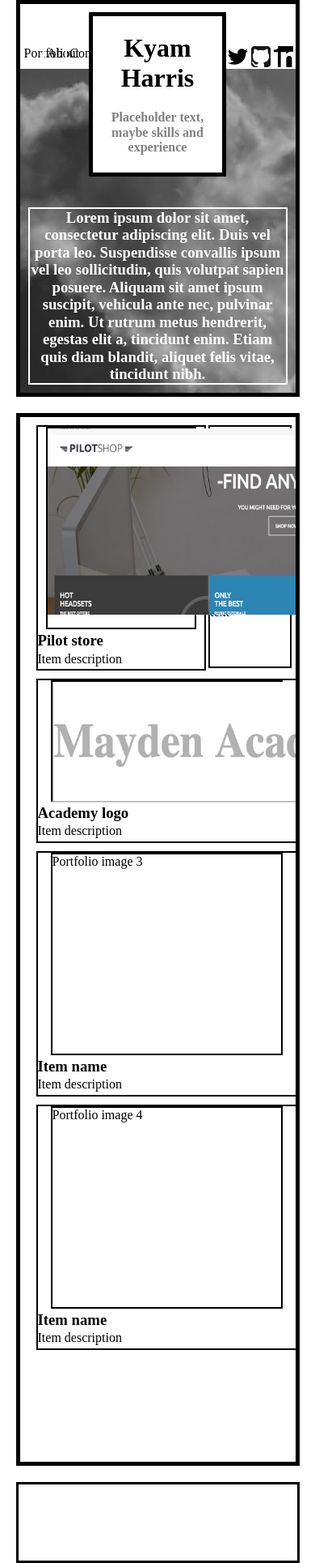
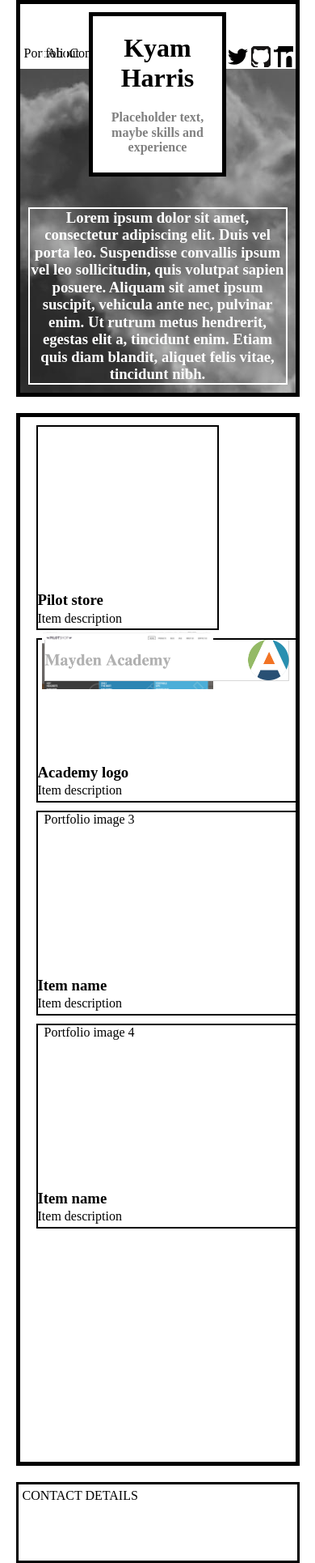
Before and after one commit to kyam-mayden/portfolio, a PHP site: page / in a window 390 px wide. Shown: the whole page at 81% size. Run offline with PHP 8.4, Linux system fonts and the light colour scheme.

Commit message:
media queries added to content

```diff
--- a/index.html
+++ b/index.html
@@ -53,30 +53,32 @@
 		</aside>
 		<div class="smPort">
 			<article class="item1">
-				<section class="itemPic"><img src="pilot.png" width="600" height="230"/></section>
+				<section class="itemPic one">
+					<img src="pilot.png"/>
+				</section>
 				<section class="itemText">
-					<h3>Pilot store</h3>
+					<h3><a href="#">Pilot store</a></h3>
 					<p>Item description</p>
 				</section>
 			</article>
 			<article class="item2">
-				<section class="itemPic"><img src="mayden.png" width="800" height="150"/></section>
+				<section class="itemPic two"><img src="mayden.png"/></section>
 				<section class="itemText">
-					<h3>Academy logo</h3>
+					<h3><a href="#">Academy logo</a></h3>
 					<p>Item description</p>
 				</section>
 			</article>
 			<article class="item3">
 				<section class="itemPic">Portfolio image 3</section>
 				<section class="itemText">
-					<h3>Item name</h3>
+					<h3><a href="#">Item name</a></h3>
 					<p>Item description</p>
 				</section>
 			</article>
 			<article class="item4">
 				<section class="itemPic">Portfolio image 4</section>
 				<section class="itemText">
-					<h3>Item name</h3>
+					<h3><a href="#">Item name</a></h3>
 					<p>Item description</p>
 				</section>
 			</article>
@@ -85,6 +87,7 @@
 
 	</main>
 	<footer class="container" id="foot">
+		CONTACT DETAILS
 
 	</footer>
 </body>
--- a/styles.css
+++ b/styles.css
@@ -3,6 +3,11 @@
 }
 
 /*Header and links*/
+
+a{
+	text-decoration: none;
+	color:#000000;
+}
 
 .container {
 	position:relative;
@@ -94,8 +99,6 @@ a[href="index.html"]{
 	background-repeat: no-repeat;
 	background-position: center;
 	margin-bottom:1px;
-	background-height:100%;
-
 }
 
 .twitter{
@@ -125,7 +128,7 @@ main.container{
 
 aside{
 	float:right;
-	height:300px;
+	height:250px;
 	width:30%;
 	border:2px solid black;
 	margin:10px 5px 5px 5px;
@@ -148,10 +151,14 @@ article{
 }
 
 .itemPic{
-	width:90%;
+	width:70%;
 	margin:0 auto;
-	height:250px;
-	border:2px solid black;
+	height: 200px;
+}
+
+.itemPic img{
+	max-width: 100%;
+	max-height: 100%;
 }
 
 .item1{
@@ -167,12 +174,6 @@ article{
 	margin:3px auto;
 }
 
-.img{
-	float:left;
-	margin:0 auto;
-}
-
-
 /*Footer*/
 
 #foot{
@@ -181,3 +182,31 @@ article{
 	padding:5px;
 	margin-top:20px;
 }
+
+/*Media Queries*/
+
+@media screen and (max-width:1250px){
+	.itemPic{
+		width:85%;
+	}
+}
+
+@media screen and (max-width:1024px){
+	.itemPic{
+		width:95%;
+	}
+}
+
+@media screen and (max-width:900px){
+	aside{
+		visibility:hidden;
+	}
+
+	.item1{
+		width:70%;
+	}
+	.itemPic{
+		width:95%;
+	}
+
+}
```
Also changed, not shown: portfolio.html (+7 -5 lines), portfolio.css (line endings or trailing spaces).
